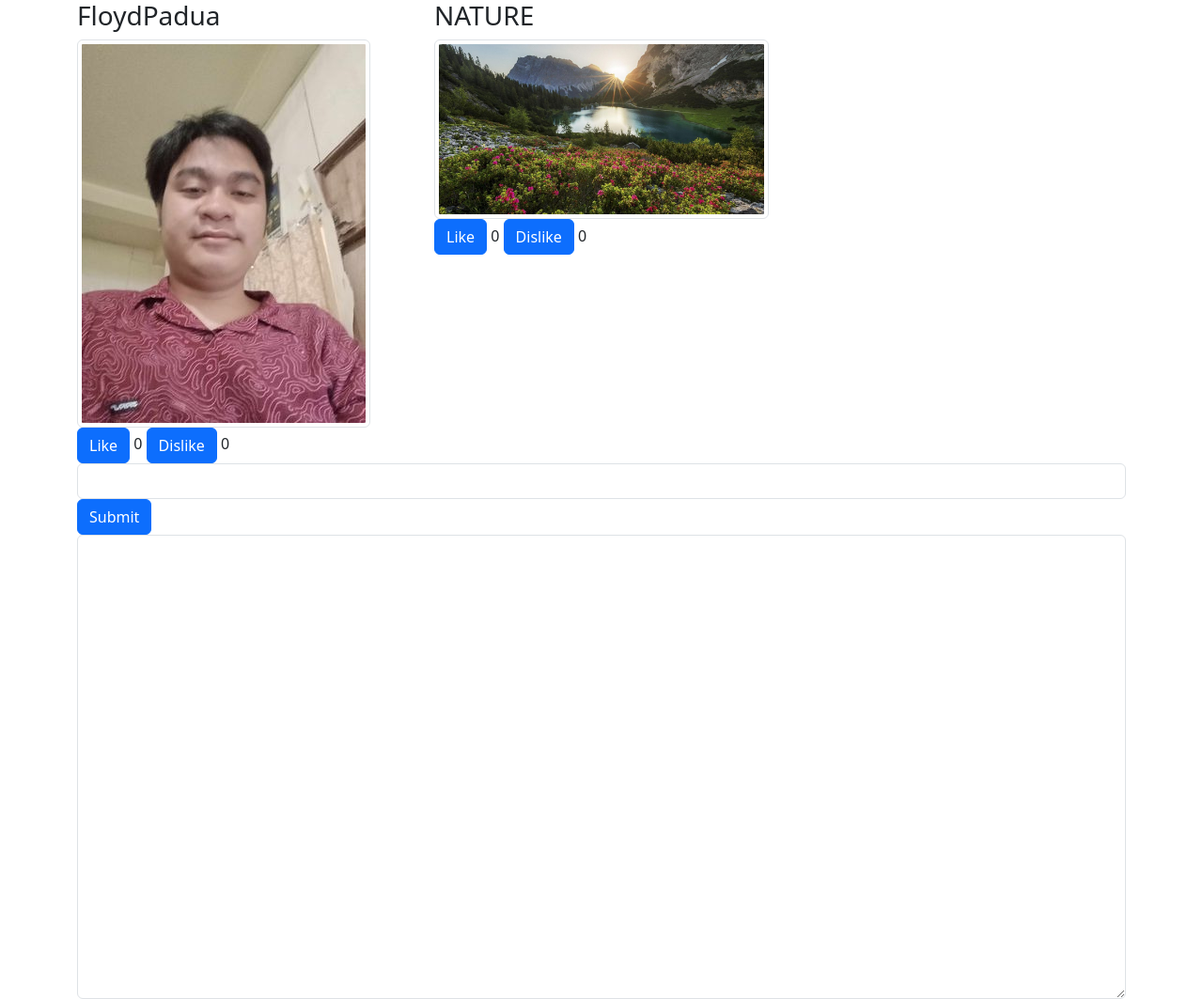
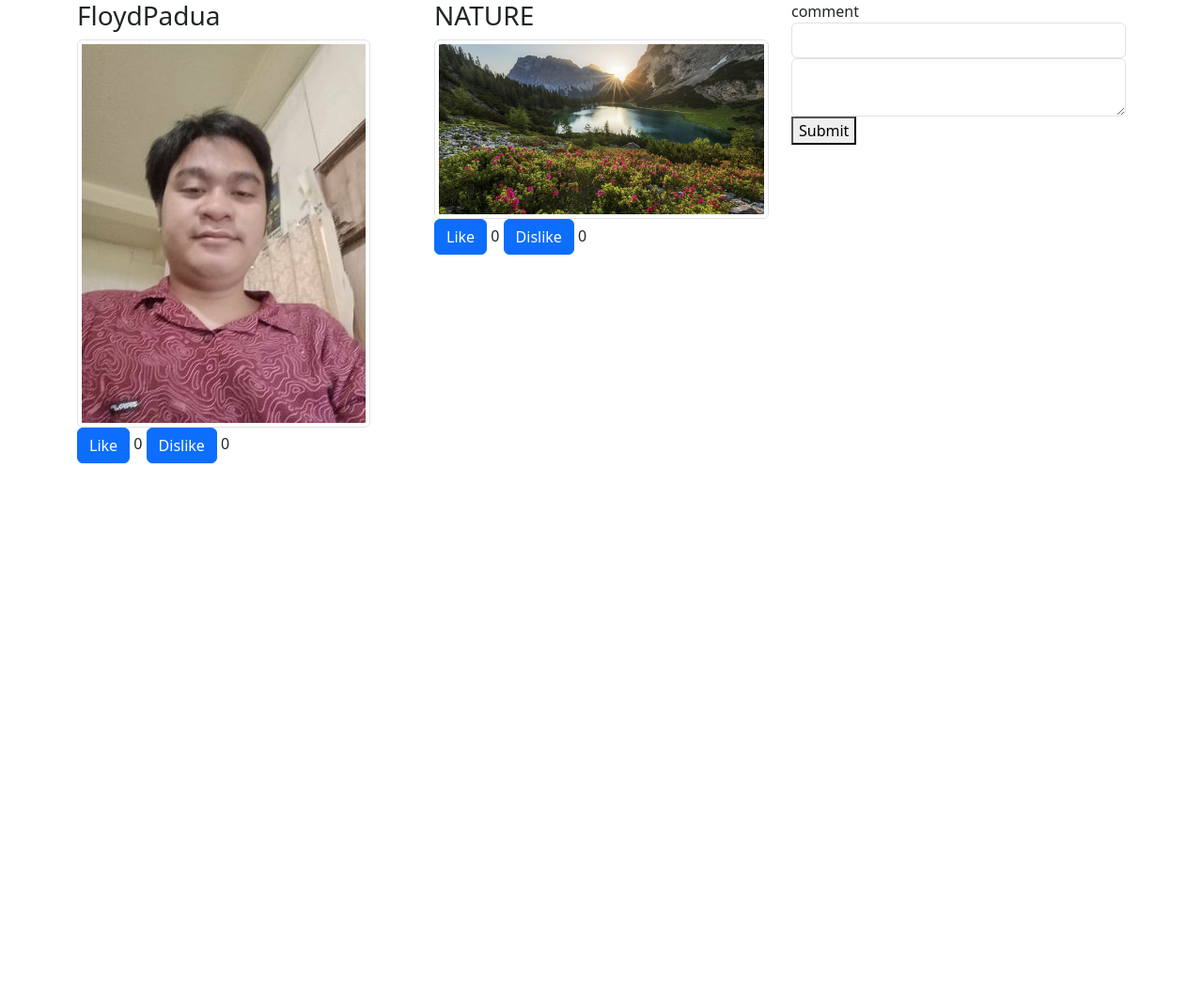
Before and after one commit to FloydPadua/FloydPadua.github.io, a plain HTML site: page index.html in a window 1280 px wide. Shown: the whole page at 94% size. After the commit the page ends 800 px from the top, so only its background shows below. Drawn offline with nearby package versions, Linux system fonts and the light colour scheme.

Commit message:
Update index.html

```diff
--- a/index.html
+++ b/index.html
@@ -23,12 +23,12 @@
       <button class="btn btn-primary" type="button" id="btnDislike2"> Dislike </button>
       <output id="count4">0</output>
      </div>
-     <div class="col-4>
-      Comments<br>
-      <input type="text" class="form-control" id="comment1"/>
-      <button class="btn btn-primary" id="submit">Submit</button>
-      <textarea class="form-control" id="commentbox" rows="20"></textarea>
-      </div>
+       <div class="col-4">
+          comment <br/>
+          <input type="text" class="form-control" id="coment"/>
+          <textarea class="form-control" id="commentbox" row=12></textarea>
+          <button clss="btn btn-success" id="submit">Submit</button>
+        </div>
     </div>
    </div>
     <script src="index.js"></script>
```
